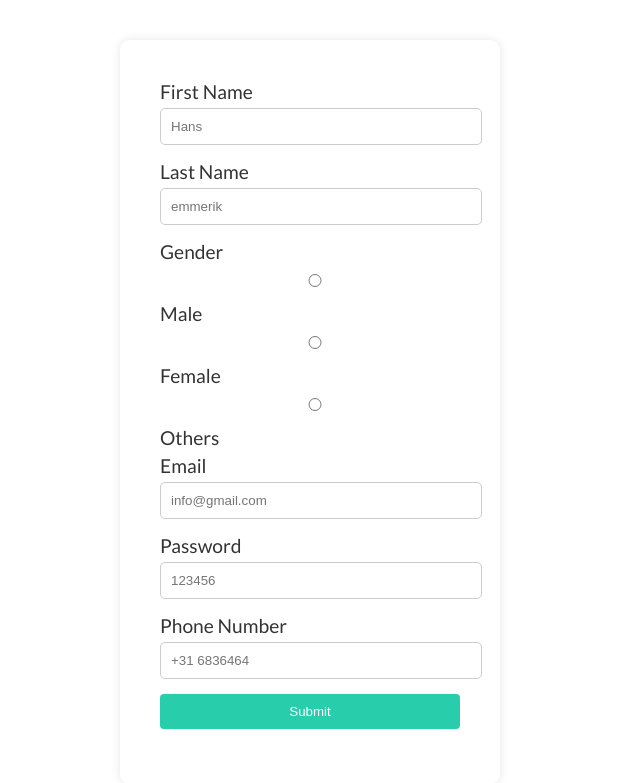
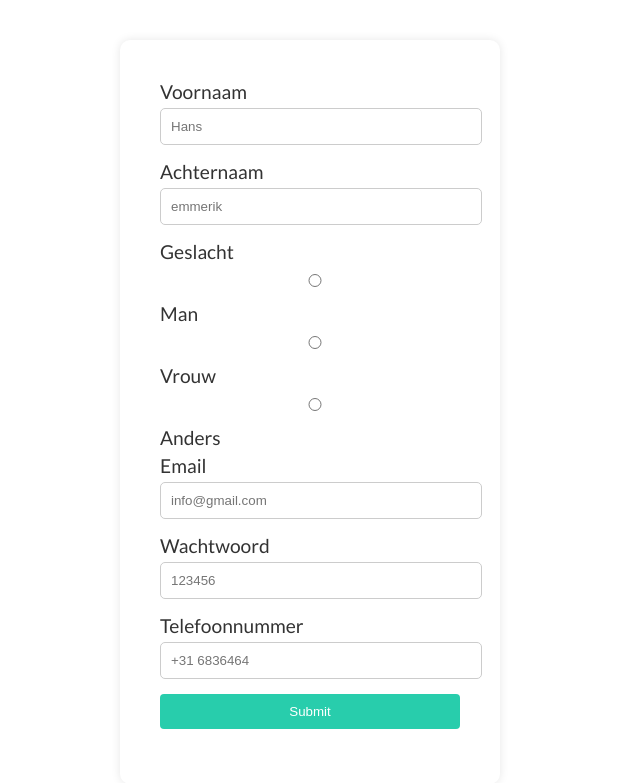
Before and after one commit to 6035099/Mijn-buuf, a PHP site: page /register.php in a window 1280 px wide. Shown: the part 226-1009 px from the top of the page, without its empty margins (330-970 px from the left). Run offline with PHP 8.4, Linux system fonts and the light colour scheme; some libraries are stand-ins or nearby versions.

Commit message:
Update register.php

```diff
--- a/register.php
+++ b/register.php
@@ -4,28 +4,28 @@
     <section class="bom">
 <form action="connect.php" method="Post">
     <div>
-        <label for="firstName">First Name</label>
+        <label for="firstName">Voornaam</label>
         <input type="text" class="form-control" id="firstName" name="firstName" placeholder="Hans"/>
     </div>
     <div>
-        <label for="lastName">Last Name</label>
+        <label for="lastName">Achternaam</label>
         <input type="text" class="form-control" id="lastName" name="lastName" placeholder="emmerik"/>
     </div>
-        <label for="gender">Gender</label>
+        <label for="gender">Geslacht</label>
     <div class="gender-container">
         <label for="male" class="radio-inline">
             <input type="radio" name="gender" value="m" id="male" />
-            Male
+            Man
         </label>
 
         <label for="female" class="radio-inline">
             <input type="radio" name="gender" value="f" id="female" />
-            Female
+            Vrouw
         </label>
 
         <label for="others" class="radio-inline">
             <input type="radio" name="gender" value="o" id="others" />
-            Others
+            Anders
         </label>
     </div>
     <div>
@@ -33,11 +33,11 @@
         <input type="text" class="form-control" id="email" name="email" placeholder="info@gmail.com"/>
     </div>
     <div>
-        <label for="password">Password</label>
+        <label for="password">Wachtwoord</label>
         <input type="password" class="form-control" id="password" name="password" placeholder="123456"/>
     </div>
     <div>
-        <label for="number">Phone Number</label>
+        <label for="number">Telefoonnummer</label>
         <input type="number" class="form-control" id="number" name="number" placeholder="+31 6836464"/>
     </div>
         <input type="submit" class="btn btn-primary" />
```
